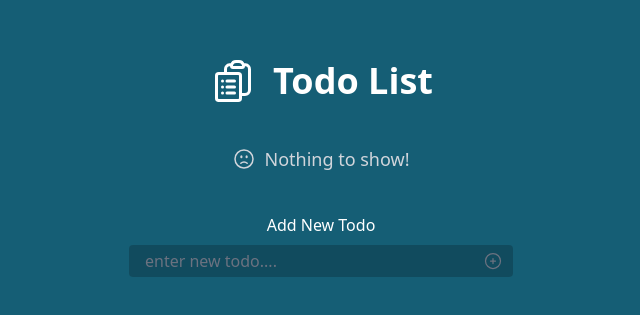
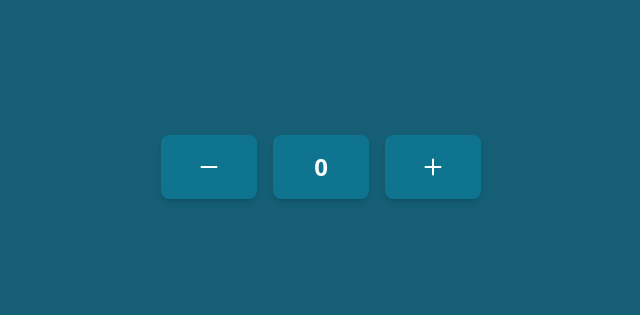
Before and after one commit to rslahmed/vue-3-crash, a Vue app: page / in a window 1280 px wide. Shown: the part 233-548 px from the top of the page, without its empty margins (319-959 px from the left). Built offline with nearby package versions, Linux system fonts and the light colour scheme.

Commit message:
counter design

```diff
--- a/src/App.vue
+++ b/src/App.vue
@@ -1,85 +1,37 @@
 <script setup>
-import {computed, ref} from "vue";
-import TodoTitle from './components/TodoTitle.vue'
-import TodoList from './components/TodoList.vue'
 
-const todoLists = ref([])
-
-// add
-const newTodo = ref(null)
-
-function addTodo() {
-  todoLists.value.push(newTodo.value)
-  newTodo.value = null
-}
-
-// remove
-function removeTodo(index) {
-  todoLists.value.splice(index, 1)
-}
-
-// filter
-const searchInput = ref(null)
-const filteredTodos = computed(() => {
-  if (searchInput.value) {
-    return todoLists.value.filter(task => task.indexOf(searchInput.value) !== -1)
-  } else {
-    return todoLists.value
-  }
-})
 </script>
 
 <template>
   <main class="min-h-screen w-full py-20 px-5 flex items-center justify-center bg-cyan-800">
-    <!-- Todos wrapper -->
-    <div class="w-full max-w-sm">
-      <!-- Todos title -->
-      <TodoTitle />
-      <!-- Todos title end -->
+    <!-- Counter wrapper -->
+    <div class="w-full max-w-xs grid grid-cols-3 gap-4">
+      <!-- Decrease button -->
+      <button
+          class="bg-cyan-700 rounded-lg py-4 flex items-center justify-center text-white shadow-md hover:bg-opacity-90 hover:shadow-xl active:scale-90 transition">
+        <svg xmlns="http://www.w3.org/2000/svg" fill="none" viewBox="0 0 24 24" stroke-width="2" stroke="currentColor"
+             class="w-6 h-6">
+          <path stroke-linecap="round" stroke-linejoin="round" d="M19.5 12h-15"/>
+        </svg>
+      </button>
+      <!-- Decrease button end -->
 
-      <!-- Todos search -->
-      <div v-show="todoLists.length" class="mt-5 relative">
-        <input v-model="searchInput" type="text"
-               class="block px-4 py-1 bg-black/20 w-full rounded focus:outline-none focus:ring focus:ring-cyan-700 text-gray-200 placeholder:text-gray-500"
-               placeholder='search todo....'>
-        <svg xmlns="http://www.w3.org/2000/svg" fill="none" viewBox="0 0 24 24" stroke-width="1.5" stroke="currentColor"
-             class="w-5 h-5 absolute right-2.5 top-1.5 text-gray-500">
-          <path stroke-linecap="round" stroke-linejoin="round"
-                d="M21 21l-5.197-5.197m0 0A7.5 7.5 0 105.196 5.196a7.5 7.5 0 0010.607 10.607z"/>
+      <!-- Counter -->
+      <div
+          class="bg-cyan-700 rounded-lg py-4 flex items-center justify-center text-white shadow-md text-2xl font-semibold">
+        0
+      </div>
+      <!-- Counter end -->
+
+      <!-- Increase button -->
+      <button
+          class="bg-cyan-700 rounded-lg py-4 flex items-center justify-center text-white shadow-md hover:bg-opacity-90 hover:shadow-xl active:scale-90 transition">
+        <svg xmlns="http://www.w3.org/2000/svg" fill="none" viewBox="0 0 24 24" stroke-width="2" stroke="currentColor"
+             class="w-6 h-6">
+          <path stroke-linecap="round" stroke-linejoin="round" d="M12 4.5v15m7.5-7.5h-15"/>
         </svg>
-      </div>
-      <!-- Todos search end -->
-
-      <!-- Todos List -->
-      <div class="mt-6 space-y-2">
-
-        <!-- Empty todos -->
-        <p v-show="!filteredTodos.length" class="text-gray-300 text-lg py-4 flex items-center justify-center">
-          <svg xmlns="http://www.w3.org/2000/svg" fill="none" viewBox="0 0 24 24" stroke-width="1.5"
-               stroke="currentColor" class="w-6 h-6 mr-2">
-            <path stroke-linecap="round" stroke-linejoin="round"
-                  d="M15.182 16.318A4.486 4.486 0 0012.016 15a4.486 4.486 0 00-3.198 1.318M21 12a9 9 0 11-18 0 9 9 0 0118 0zM9.75 9.75c0 .414-.168.75-.375.75S9 10.164 9 9.75 9.168 9 9.375 9s.375.336.375.75zm-.375 0h.008v.015h-.008V9.75zm5.625 0c0 .414-.168.75-.375.75s-.375-.336-.375-.75.168-.75.375-.75.375.336.375.75zm-.375 0h.008v.015h-.008V9.75z"/>
-          </svg>
-          Nothing to show!
-        </p>
-
-        <TodoList v-for="(todo, index) in filteredTodos" :key="index" :todo="todo" :index="index"
-                  @removeTodo="removeTodo"/>
-      </div>
-      <!-- Todos List end -->
-
-      <!-- Add Todos -->
-      <h4 class="text-white mb-2 mt-6 text-center">Add New Todo</h4>
-      <form @submit.prevent="addTodo" class="relative">
-        <input v-model="newTodo" type="text"
-               class="block px-4 py-1 bg-black/20 w-full rounded focus:outline-none focus:ring focus:ring-cyan-700 text-gray-200 placeholder:text-gray-500"
-               placeholder='enter new todo....'>
-        <svg xmlns="http://www.w3.org/2000/svg" fill="none" viewBox="0 0 24 24" stroke-width="1.5" stroke="currentColor"
-             class="w-5 h-5 absolute right-2.5 top-1.5 text-gray-500">
-          <path stroke-linecap="round" stroke-linejoin="round" d="M12 9v6m3-3H9m12 0a9 9 0 11-18 0 9 9 0 0118 0z"/>
-        </svg>
-      </form>
-      <!-- Add Todos end -->
+      </button>
+      <!-- Increase button end -->
 
     </div>
   </main>
--- a/src/components/TodoList.vue
+++ /dev/null
@@ -1,29 +0,0 @@
-<script setup>
-const props = defineProps({
-  todo: {
-    type: String,
-    required: true
-  },
-  index: {
-    type: Number,
-    required: true
-  },
-})
-</script>
-
-<template>
-  <!-- Single list -->
-  <div class="pl-4 pr-2.5 py-1.5 text-white rounded bg-cyan-700/90 relative flex items-center justify-between">
-    <p>{{ todo }}</p>
-    <!-- Delete list -->
-    <button @click="$emit('removeTodo', index)" class="opacity-50 hover:opacity-100 active:scale-90 transition">
-      <svg xmlns="http://www.w3.org/2000/svg" fill="none" viewBox="0 0 24 24" stroke-width="1.5"
-           stroke="currentColor" class="w-5 h-5">
-        <path stroke-linecap="round" stroke-linejoin="round"
-              d="M14.74 9l-.346 9m-4.788 0L9.26 9m9.968-3.21c.342.052.682.107 1.022.166m-1.022-.165L18.16 19.673a2.25 2.25 0 01-2.244 2.077H8.084a2.25 2.25 0 01-2.244-2.077L4.772 5.79m14.456 0a48.108 48.108 0 00-3.478-.397m-12 .562c.34-.059.68-.114 1.022-.165m0 0a48.11 48.11 0 013.478-.397m7.5 0v-.916c0-1.18-.91-2.164-2.09-2.201a51.964 51.964 0 00-3.32 0c-1.18.037-2.09 1.022-2.09 2.201v.916m7.5 0a48.667 48.667 0 00-7.5 0"/>
-      </svg>
-    </button>
-    <!-- Delete list end -->
-  </div>
-  <!-- Single list end -->
-</template>
--- a/src/components/TodoTitle.vue
+++ /dev/null
@@ -1,10 +0,0 @@
-<template>
-  <div class="flex items-center justify-center text-white space-x-4">
-    <svg xmlns="http://www.w3.org/2000/svg" fill="none" viewBox="0 0 24 24" stroke-width="1.5" stroke="currentColor"
-         class="w-12 h-12">
-      <path stroke-linecap="round" stroke-linejoin="round"
-            d="M9 12h3.75M9 15h3.75M9 18h3.75m3 .75H18a2.25 2.25 0 002.25-2.25V6.108c0-1.135-.845-2.098-1.976-2.192a48.424 48.424 0 00-1.123-.08m-5.801 0c-.065.21-.1.433-.1.664 0 .414.336.75.75.75h4.5a.75.75 0 00.75-.75 2.25 2.25 0 00-.1-.664m-5.8 0A2.251 2.251 0 0113.5 2.25H15c1.012 0 1.867.668 2.15 1.586m-5.8 0c-.376.023-.75.05-1.124.08C9.095 4.01 8.25 4.973 8.25 6.108V8.25m0 0H4.875c-.621 0-1.125.504-1.125 1.125v11.25c0 .621.504 1.125 1.125 1.125h9.75c.621 0 1.125-.504 1.125-1.125V9.375c0-.621-.504-1.125-1.125-1.125H8.25zM6.75 12h.008v.008H6.75V12zm0 3h.008v.008H6.75V15zm0 3h.008v.008H6.75V18z"/>
-    </svg>
-    <h1 class="font-semibold text-4xl">Todo List</h1>
-  </div>
-</template>
```
